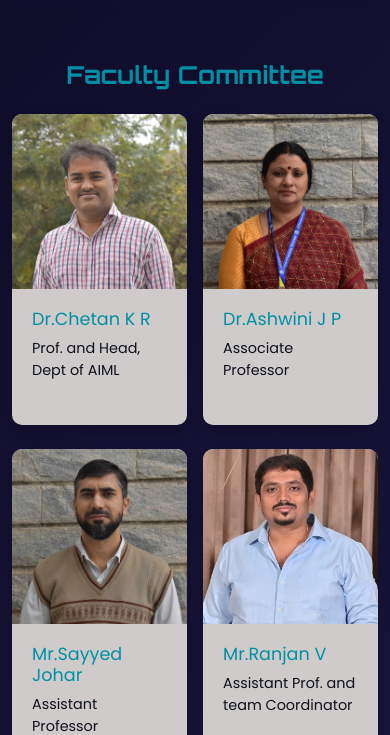
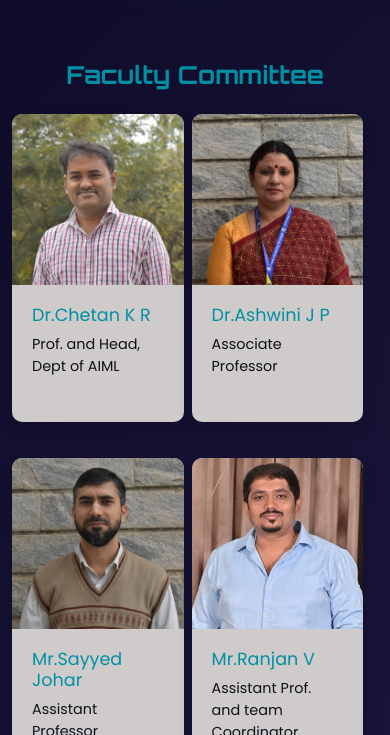
Before and after one commit to Devika2605/acm, a plain HTML site: page team.html in a window 390 px wide. Shown: the part 109-844 px from the top of the page. Drawn offline with nearby package versions, Linux system fonts and the light colour scheme.

Commit message:
Update team.html

```diff
--- a/team.html
+++ b/team.html
@@ -19,6 +19,7 @@
   <link rel="stylesheet" href="styles.css">
   <style>
     /* Team Card Styling */
+    /* Team Card Styling */
     .team-section .card {
       border: none;
       border-radius: 10px;
@@ -31,16 +32,36 @@
       margin-bottom: 1.5rem;
     }
 
-    /* Mobile view - 2 cards per row */
+    /* Mobile view - 2 cards per row with better spacing */
     @media (max-width: 767px) {
       .team-section .col-sm-6 {
-        flex: 0 0 50%;
-        width: 50%;
-        padding: 0 8px;
+        flex: 0 0 48%; /* Slightly less than 50% for spacing */
+        width: 48%;
+        padding: 0 4px;
+        margin-bottom: 12px;
       }
+
       .team-section .row {
-        margin-left: -8px;
-        margin-right: -8px;
+        margin-left: -4px;
+        margin-right: -4px;
+      }
+
+      .team-section .card-img-container {
+        padding-top: 120%; /* Slightly taller ratio for mobile */
+      }
+
+      .team-section .card-title {
+        font-size: 0.95rem; /* Slightly smaller text */
+        margin-bottom: 0.3rem;
+      }
+
+      .team-section .card-text {
+        font-size: 0.8rem;
+      }
+
+      .team-section .card-body {
+        padding: 0.8rem;
+        min-height: 90px;
       }
     }
 
@@ -51,7 +72,7 @@
         width: 33.333%;
       }
     }
-col-xxl-5cards col-lg-3 col-md-6 col-sm-6
+
     /* Small desktop view - 4 cards per row */
     @media (min-width: 992px) and (max-width: 1199px) {
       .team-section .col-lg-3 {
@@ -70,7 +91,7 @@ col-xxl-5cards col-lg-3 col-md-6 col-sm-6
 
     .team-section .card-img-container {
       height: 0;
-      padding-top: 100%;
+      padding-top: 100%; /* Square ratio by default */
       position: relative;
       overflow: hidden;
       border-radius: 10px 10px 0 0;
```
